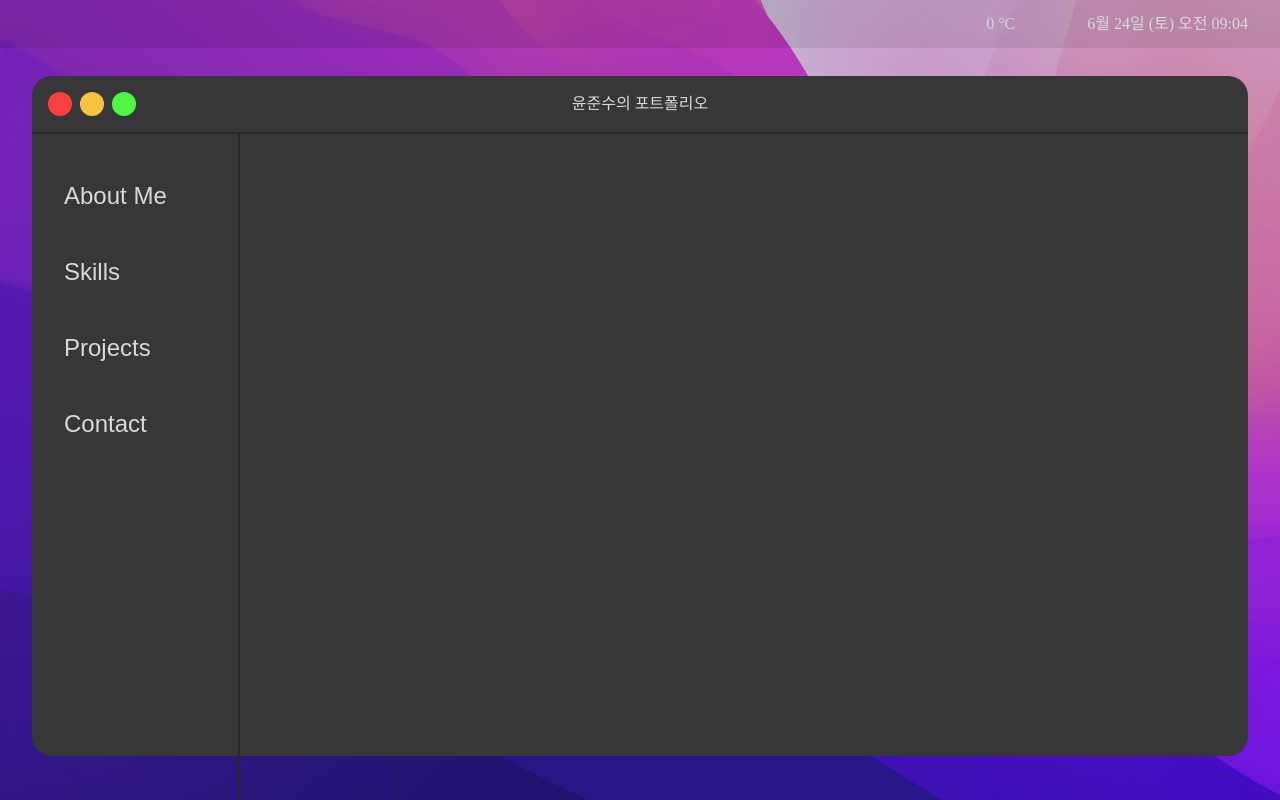
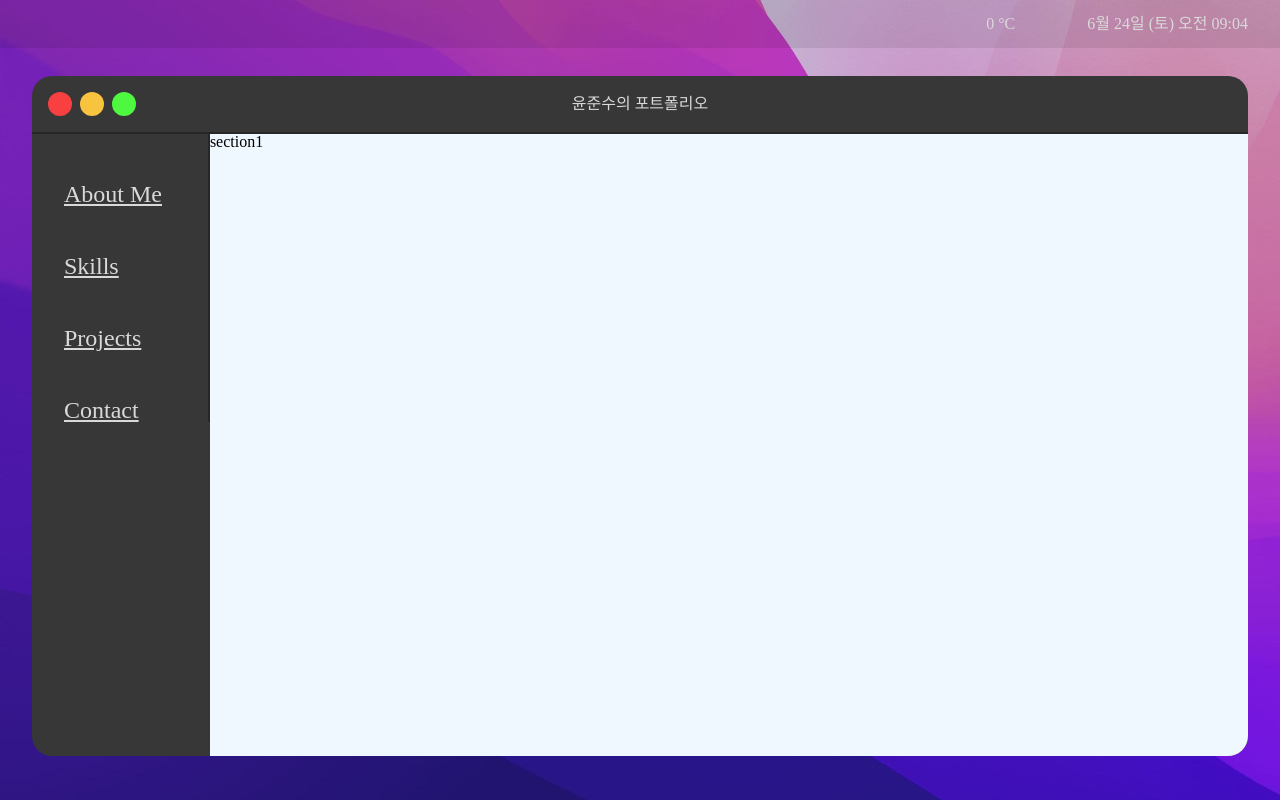
Before and after one commit to hoheesu/portfolio, a React (Vite) app: page /portfolio in a window 1280 px wide. Built offline with nearby package versions, Linux system fonts and the light colour scheme; no server answers; some icons are missing.

Commit message:
Feat: Create MainContent & linked with menu

```diff
--- /dev/null
+++ b/src/components/vsCode/MainContent.tsx
@@ -0,0 +1,46 @@
+import React from "react";
+import styled from "styled-components";
+
+function MainContent() {
+  return (
+    <Div>
+      <Section1 id="about">
+        <p>section1</p>
+      </Section1>
+      <Section2 id="skill">
+        <p>section2</p>
+      </Section2>
+      <Section3 id="project">
+        <p>section3</p>
+      </Section3>
+      <Section4 id="contact">
+        <p>section4</p>
+      </Section4>
+    </Div>
+  );
+}
+const Div = styled.div`
+  overflow: scroll;
+  width: 100%;
+  height: calc(85vh - 3.5rem);
+`;
+const Section1 = styled.section`
+  height: 1500px;
+  background-color: aliceblue;
+`;
+const Section2 = styled.section`
+  height: 1500px;
+  background-color: lightblue;
+`;
+
+const Section3 = styled.section`
+  background-color: skyblue;
+  height: 1500px;
+`;
+const Section4 = styled.section`
+  background-color: aquamarine;
+  height: 1500px;
+  border-bottom: 10px solid #fff;
+`;
+
+export default MainContent;
--- a/src/components/vsCode/VsAside.tsx
+++ b/src/components/vsCode/VsAside.tsx
@@ -1,21 +1,47 @@
-import React from "react";
+import React, { useEffect, useState } from "react";
 import styled from "styled-components";
 
 function VsAside() {
+  const [buttonNum, setButtonNum] = useState<string>("");
+  useEffect(() => {
+    switch (buttonNum) {
+      case "about":
+        console.log("about me");
+        break;
+      case "skill":
+        console.log("skills");
+        break;
+      case "project":
+        console.log("projects");
+        break;
+      case "contact":
+        console.log("contact");
+        break;
+    }
+  }, [buttonNum]);
+  const checkBtn = () => {};
   return (
     <AsideBox>
       <ul>
         <Li>
-          <Button>About Me</Button>
+          <Button href="#about" onClick={() => setButtonNum("about")}>
+            About Me
+          </Button>
         </Li>
         <Li>
-          <Button>Skills</Button>
+          <Button href="#skill" onClick={() => setButtonNum("skill")}>
+            Skills
+          </Button>
         </Li>
         <Li>
-          <Button>Projects</Button>
+          <Button href="#project" onClick={() => setButtonNum("project")}>
+            Projects
+          </Button>
         </Li>
         <Li>
-          <Button>Contact</Button>
+          <Button href="#contact" onClick={() => setButtonNum("contact")}>
+            Contact
+          </Button>
         </Li>
       </ul>
     </AsideBox>
@@ -32,11 +58,12 @@ const Li = styled.li`
   padding: 3rem 0 0 2rem;
   box-sizing: border-box;
 `;
-const Button = styled.button`
+const Button = styled.a`
   background-color: transparent;
   border: none;
   padding: 0;
   font-size: 1.5rem;
   color: var(--color-font);
+  cursor: pointer;
 `;
 export default VsAside;
--- a/src/components/vsCode/VsCodeMain.tsx
+++ b/src/components/vsCode/VsCodeMain.tsx
@@ -2,12 +2,16 @@ import React from "react";
 import styled from "styled-components";
 import VsHeader from "./VsHeader";
 import VsAside from "./VsAside";
+import MainContent from "./MainContent";
 
 function VsCodeMain() {
   return (
     <VsBg>
       <VsHeader />
-      <VsAside />
+      <FlexBox>
+        <VsAside />
+        <MainContent />
+      </FlexBox>
     </VsBg>
   );
 }
@@ -17,6 +21,10 @@ const VsBg = styled.div`
   width: 95vw;
   height: 85vh;
   border-radius: 20px;
+  overflow: hidden;
+`;
+const FlexBox = styled.div`
+  display: flex;
 `;
 
 export default VsCodeMain;
```
